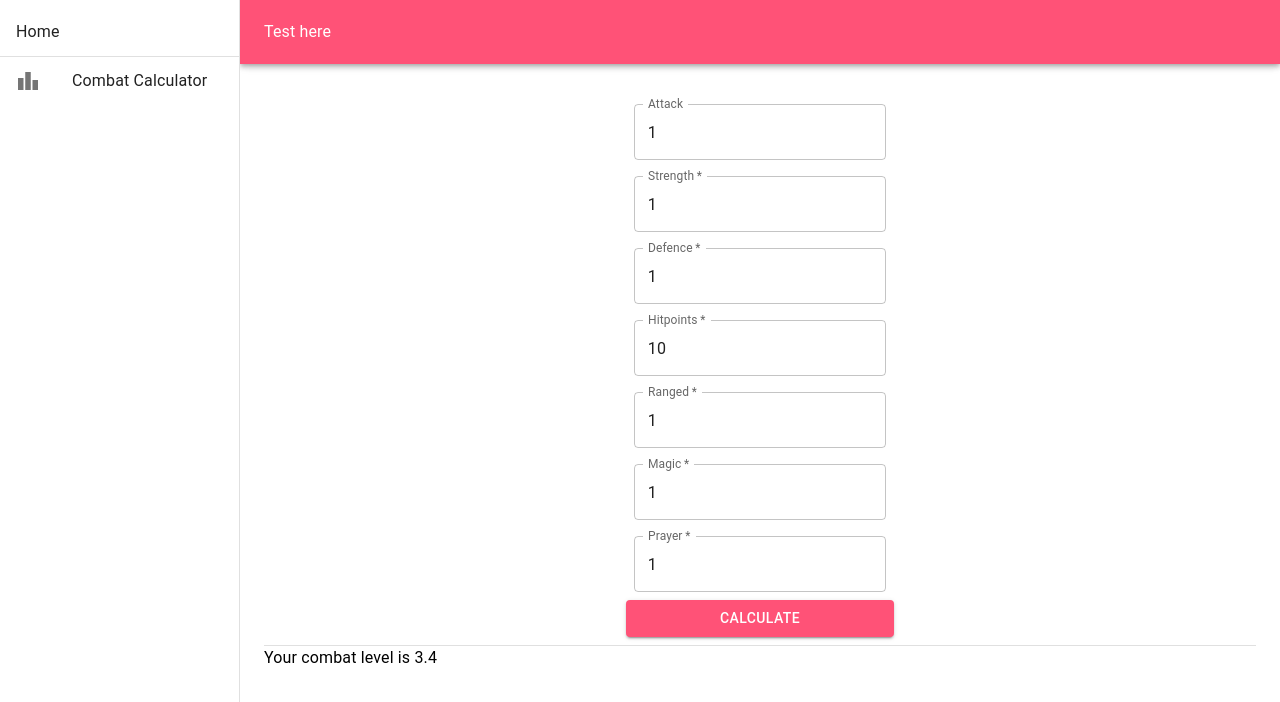
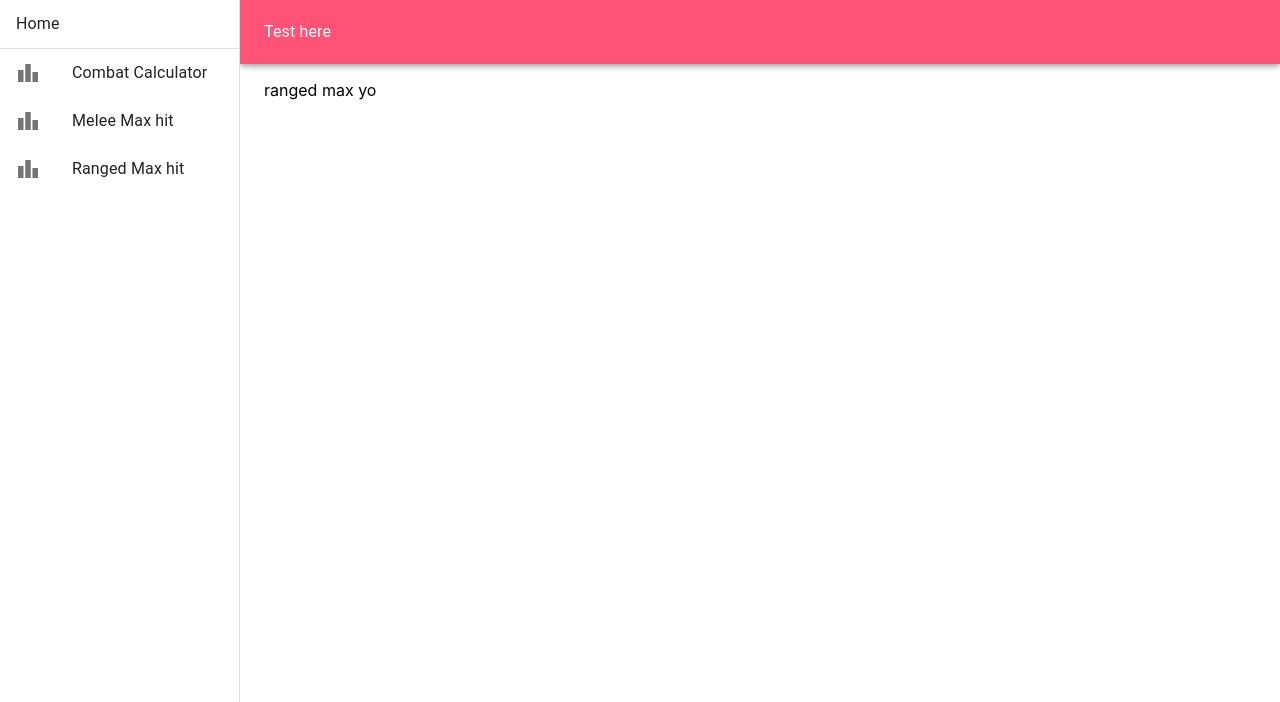
Before and after one commit to J-Haynes/osrs-tools, a React (Create React App) app: page /ranged-max-hit in a window 1280 px wide. Shown: the top 702 px of the page. Built offline with nearby package versions, Linux system fonts and the light colour scheme.

Commit message:
router mostly functioning

```diff
--- a/package.json
+++ b/package.json
@@ -16,6 +16,7 @@
     "@types/react-dom": "^18.2.14",
     "react": "^18.2.0",
     "react-dom": "^18.2.0",
+    "react-router-dom": "^6.18.0",
     "react-scripts": "5.0.1",
     "typescript": "^4.9.5",
     "web-vitals": "^2.1.4"
--- a/src/App.tsx
+++ b/src/App.tsx
@@ -8,6 +8,11 @@ import { ThemeProvider } from '@emotion/react'
 import { createTheme } from '@mui/material/styles'
 import { themeOptions } from './themeSettings'
 import { Box, Typography } from '@mui/material'
+
+import { Routes, Route, Outlet } from 'react-router-dom'
+import Home from './components/Home'
+import MeleeMax from './components/Melee-Max'
+import RangedMax from './components/Ranged-Max'
 
 const theme = createTheme(themeOptions)
 
@@ -25,10 +30,16 @@ function App() {
               flexGrow: 1,
               p: 3,
               pt: 10,
-              width: { sm: `calc(100% - ${drawerWidth}px)` },
+              width: `calc(100% - ${drawerWidth}px)`,
             }}
           >
-            <Combatlevel />
+            <Routes>
+              <Route index element={<Home />} />
+              <Route path="combat-calculator" element={<Combatlevel />} />
+              <Route path="melee-max-hit" element={<MeleeMax />} />
+              <Route path="ranged-max-hit" element={<RangedMax />} />
+            </Routes>
+            <Outlet />
           </Box>
         </Box>
       </ThemeProvider>
--- /dev/null
+++ b/src/components/Home.tsx
@@ -0,0 +1,5 @@
+import React from 'react'
+
+export default function Home() {
+  return <>Home yo</>
+}
--- /dev/null
+++ b/src/components/Melee-Max.tsx
@@ -0,0 +1,5 @@
+import React from 'react'
+
+export default function MeleeMax() {
+  return <>melee max yo</>
+}
--- a/src/components/Nav.tsx
+++ b/src/components/Nav.tsx
@@ -5,6 +5,8 @@ import ListItem from '@mui/material/ListItem'
 import ListItemText from '@mui/material/ListItemText'
 import MenuIcon from '@mui/icons-material/Menu'
 import { Box, Typography } from '@mui/material'
+
+import { Link, Outlet, Router } from 'react-router-dom'
 
 import { styled } from '@mui/system'
 import {
@@ -17,13 +19,15 @@ import {
 } from '@mui/material'
 
 import Leaderboard from '@mui/icons-material/Leaderboard'
+import LooksOne from '@mui/icons-material/Leaderboard'
+import LooksTwo from '@mui/icons-material/Leaderboard'
 
 const drawerWidth = 240
 
 const drawer = (
   <div>
-    <List>
-      <ListItemButton>
+    <List disablePadding>
+      <ListItemButton LinkComponent={Router}>
         <ListItemText primary="Home" />
       </ListItemButton>
       <Divider />
@@ -32,6 +36,18 @@ const drawer = (
           <Leaderboard />
         </ListItemIcon>
         <ListItemText primary="Combat Calculator" />
+      </ListItemButton>
+      <ListItemButton>
+        <ListItemIcon>
+          <LooksOne />
+        </ListItemIcon>
+        <ListItemText primary="Melee Max hit" />
+      </ListItemButton>
+      <ListItemButton>
+        <ListItemIcon>
+          <LooksTwo />
+        </ListItemIcon>
+        <ListItemText primary="Ranged Max hit" />
       </ListItemButton>
     </List>
   </div>
@@ -78,7 +94,7 @@ export default function Nav() {
           open={mobileOpen}
           onClose={handleDrawerToggle}
           ModalProps={{
-            keepMounted: true, // Better open performance on mobile.
+            keepMounted: true,
           }}
           sx={{
             display: { xs: 'block', sm: 'none' },
--- /dev/null
+++ b/src/components/Ranged-Max.tsx
@@ -0,0 +1,5 @@
+import React from 'react'
+
+export default function RangedMax() {
+  return <>ranged max yo</>
+}
--- a/src/index.tsx
+++ b/src/index.tsx
@@ -1,19 +1,21 @@
-import React from 'react';
-import ReactDOM from 'react-dom/client';
-import './index.css';
-import App from './App';
-import reportWebVitals from './reportWebVitals';
+import React from 'react'
+import ReactDOM from 'react-dom/client'
+import './index.css'
+import App from './App'
+import reportWebVitals from './reportWebVitals'
 
-const root = ReactDOM.createRoot(
-  document.getElementById('root') as HTMLElement
-);
+import { BrowserRouter } from 'react-router-dom'
+
+const root = ReactDOM.createRoot(document.getElementById('root') as HTMLElement)
 root.render(
   <React.StrictMode>
-    <App />
+    <BrowserRouter>
+      <App />
+    </BrowserRouter>
   </React.StrictMode>
-);
+)
 
 // If you want to start measuring performance in your app, pass a function
 // to log results (for example: reportWebVitals(console.log))
 // or send to an analytics endpoint. Learn more: https://bit.ly/CRA-vitals
-reportWebVitals();
+reportWebVitals()
```
Also changed, not shown: 1 other file (tests, documents, lock files or other folders).
